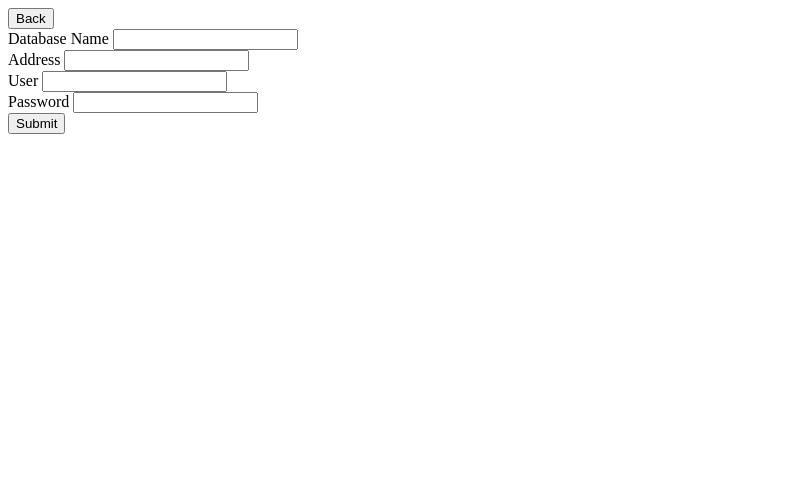
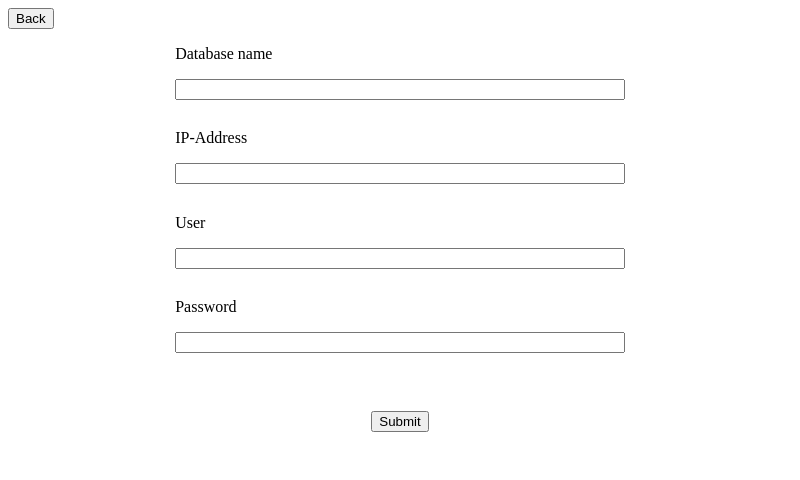
Before and after one commit to voiceinsidehead/tutkimusrekisteri, an Electron app: page src/Setup/setup.html in a window 800 px wide. Drawn offline with Linux system fonts and the light colour scheme.

Commit message:
setup page styling

```diff
--- a/src/Setup/setup.html
+++ b/src/Setup/setup.html
@@ -4,25 +4,25 @@
     <meta charset="UTF-8" />
     <meta name="viewport" content="width=device-width, initial-scale=1.0" />
     <meta http-equiv="X-UA-Compatible" content="ie=edge" />
+    <link rel="stylesheet" href="setupStyle.css" />
     <title>Database Connection Setup</title>
   </head>
   <body>
     <button id="back">Back</button>
-    <form id="formi">
-      Database Name
-      <input type="text" />
-      <br />
-      Address
-      <input type="text" />
-      <br />
-      User
-      <input type="text" />
-      <br />
-      Password
-      <input type="password" />
-      <br />
-      <input type="submit" />
-    </form>
+
+    <div class="flex-container">
+      <form id="formi">
+        <p>Database name</p>
+        <input class="input" type="text" />
+        <p>IP-Address</p>
+        <input class="input" type="text" />
+        <p>User</p>
+        <input class="input" type="text" />
+        <p>Password</p>
+        <input class="input" type="password" />
+        <div class="submit-div"><input type="submit" /></div>
+      </form>
+    </div>
   </body>
   <script src="setup.js"></script>
 </html>
--- /dev/null
+++ b/src/Setup/setupStyle.css
@@ -0,0 +1,15 @@
+.flex-container {
+  display: flex;
+  justify-content: center;
+  align-items: center;
+  flex-direction: column;
+}
+.input {
+  margin-bottom: 1em;
+  padding-right: 20em;
+}
+.submit-div {
+  display: flex;
+  justify-content: center;
+  margin: 10%;
+}
```
